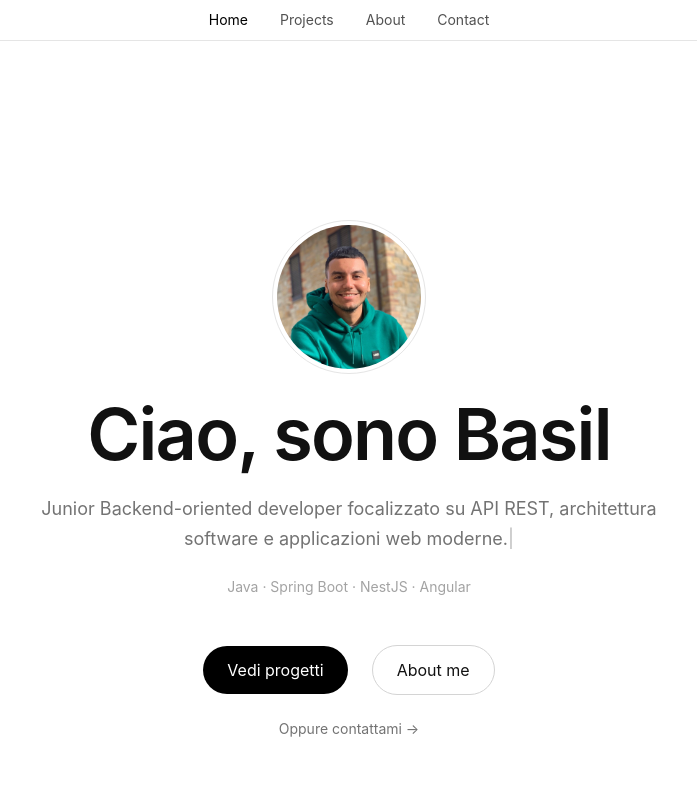
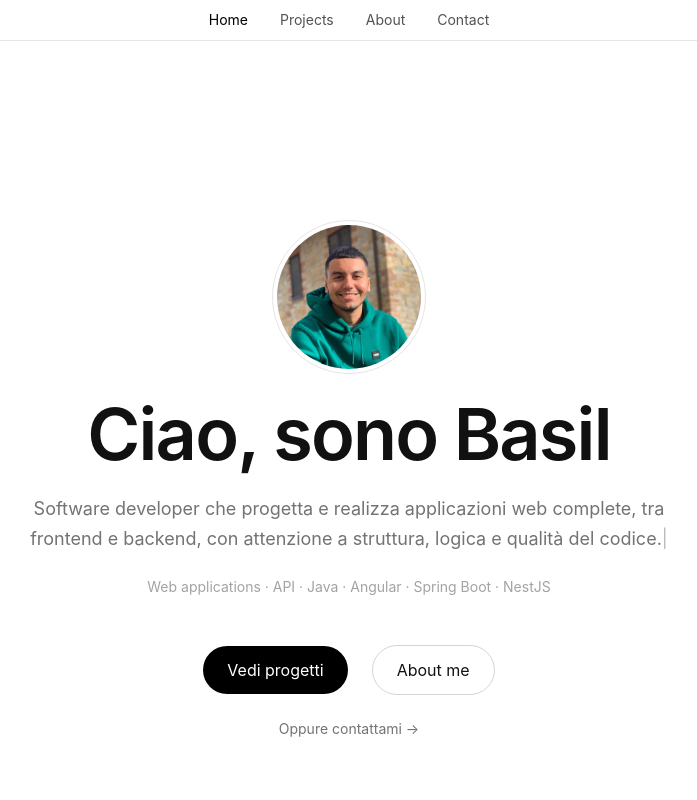
Before and after one commit to BasilElsaid/portfolio, an Angular app: page / in a window 1280 px wide. Shown: the top 800 px of the page, without its empty margins (291-988 px from the left). Built offline with nearby package versions, Linux system fonts and the light colour scheme.

Commit message:
home aggiornata

```diff
--- a/src/app/pages/home/home.component.html
+++ b/src/app/pages/home/home.component.html
@@ -19,7 +19,7 @@
     </p>
 
     <p class="text-neutral-400 text-sm">
-      Java · Spring Boot · NestJS · Angular
+      Web applications · API · Java · Angular · Spring Boot · NestJS
     </p>
 
     <div class="pt-6 flex flex-wrap justify-center items-center gap-6">
--- a/src/app/pages/home/home.component.ts
+++ b/src/app/pages/home/home.component.ts
@@ -11,7 +11,7 @@ export class HomeComponent {
   typedText = '';
 
   private fullText =
-    'Junior Backend-oriented developer focalizzato su API REST, architettura software e applicazioni web moderne.';
+    'Software developer che progetta e realizza applicazioni web complete, tra frontend e backend, con attenzione a struttura, logica e qualità del codice.';
 
   private index = 0;
 
```
